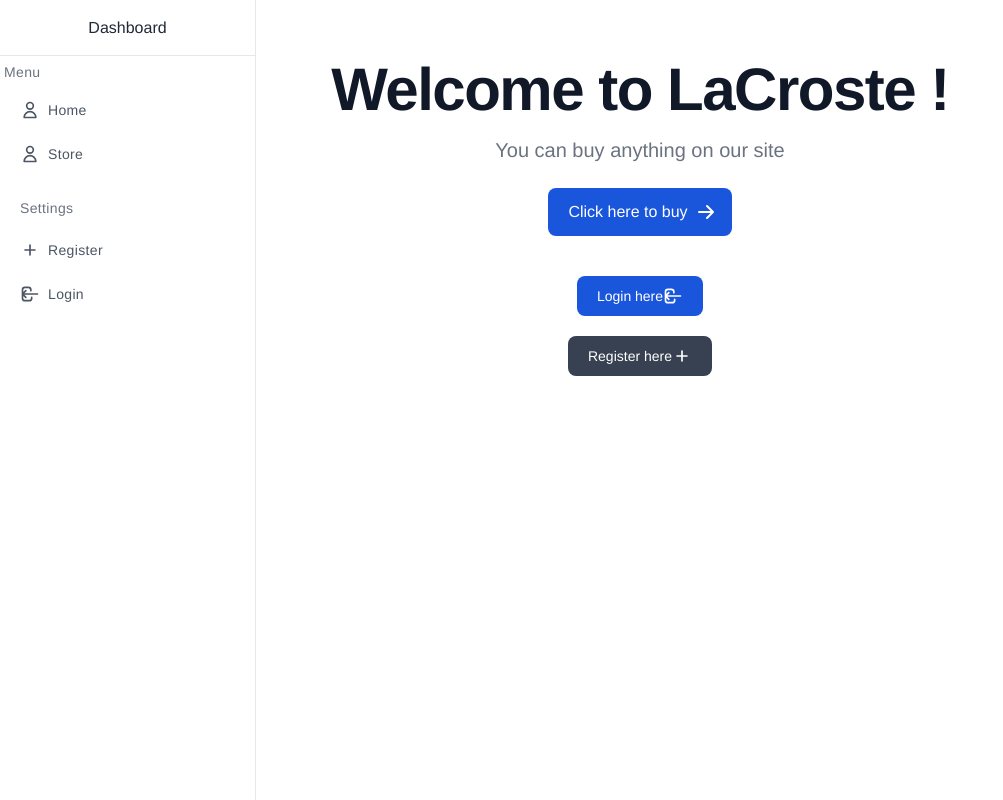
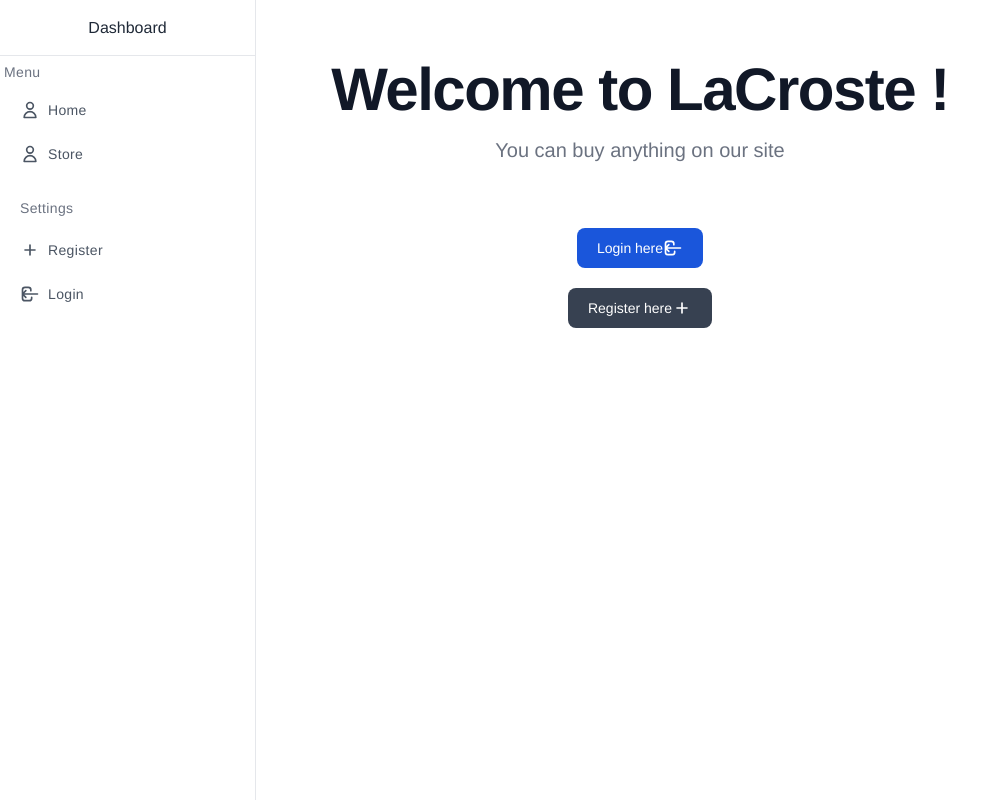
Before and after one commit to AyakorK/Project_Vue.js, a Vue app in the folder admin_dashboard/: page / in a window 1280 px wide. Shown: the whole page, without its empty margins (0-1003 px from the left). Built offline with nearby package versions, Linux system fonts and the light colour scheme; no server answers; what tw-elements would draw is missing.

Commit message:
Printing button following if you're authenticated or not

```diff
--- a/admin_dashboard/src/components/HomeComponent/HomeComponent.html
+++ b/admin_dashboard/src/components/HomeComponent/HomeComponent.html
@@ -3,24 +3,27 @@
         <div class="content-center">
             <h1 class="mb-4 text-4xl font-extrabold tracking-tight leading-none text-gray-900 md:text-5xl lg:text-6xl dark:text-white">Welcome to LaCroste !</h1>
             <p class="mb-6 text-lg font-normal text-gray-500 lg:text-xl sm:px-16 xl:px-48 dark:text-gray-400">You can buy anything on our site</p>
-            <router-link to="/store" href="#" class="inline-flex justify-center items-center py-3 px-5 text-base font-medium text-center text-white bg-blue-700 rounded-lg hover:bg-blue-800 focus:ring-4 focus:ring-blue-300 dark:focus:ring-blue-900">
+            <router-link v-if="isAuthenticated()" to="/store" href="#" class="inline-flex justify-center items-center py-3 px-5 text-base font-medium text-center text-white bg-blue-700 rounded-lg hover:bg-blue-800 focus:ring-4 focus:ring-blue-300 dark:focus:ring-blue-900">
                 Click here to buy
                 <svg class="ml-2 -mr-1 w-5 h-5" fill="currentColor" viewBox="0 0 20 20" xmlns="http://www.w3.org/2000/svg"><path fill-rule="evenodd" d="M10.293 3.293a1 1 0 011.414 0l6 6a1 1 0 010 1.414l-6 6a1 1 0 01-1.414-1.414L14.586 11H3a1 1 0 110-2h11.586l-4.293-4.293a1 1 0 010-1.414z" clip-rule="evenodd"></path></svg>
             </router-link>
 
         </div>
+        <div v-if="!isAuthenticated()">
             <div class="pt-10 content-center">
-            <router-link to="/login"  class="text-white bg-blue-700 hover:bg-blue-800 focus:ring-4 focus:outline-none focus:ring-blue-300 font-medium rounded-lg text-sm px-5 py-2.5 text-center inline-flex items-center dark:bg-blue-600 dark:hover:bg-blue-700 dark:focus:ring-blue-800">
+                <router-link to="/login" class="text-white bg-blue-700 hover:bg-blue-800 focus:ring-4 focus:outline-none focus:ring-blue-300 font-medium rounded-lg text-sm px-5 py-2.5 text-center inline-flex items-center dark:bg-blue-600 dark:hover:bg-blue-700 dark:focus:ring-blue-800">
                     Login here
                     <svg class="w-5 h-5" fill="none" stroke="currentColor" viewBox="0 0 24 24" xmlns="http://www.w3.org/2000/svg"><path stroke-linecap="round" stroke-linejoin="round" stroke-width="2" d="M7 16l-4-4m0 0l4-4m-4 4h18m-7 4v1a3 3 0 01-3 3H6a3 3 0 01-3-3V7a3 3 0 013-3h4a3 3 0 013 3v1"></path></svg>
                 </router-link>
             </div>
             <div class="pt-5 content-center">
-            <router-link to="/register"  class="text-white bg-gray-700 hover:bg-gray-800 focus:ring-4 focus:outline-none focus:ring-blue-300 font-medium rounded-lg text-sm px-5 py-2.5 text-center inline-flex items-center dark:bg-blue-600 dark:hover:bg-blue-700 dark:focus:ring-blue-800">
+                <router-link to="/register" class="text-white bg-gray-700 hover:bg-gray-800 focus:ring-4 focus:outline-none focus:ring-blue-300 font-medium rounded-lg text-sm px-5 py-2.5 text-center inline-flex items-center dark:bg-blue-600 dark:hover:bg-blue-700 dark:focus:ring-blue-800">
                     Register here
                     <svg class="w-5 h-5" fill="none" stroke="currentColor" viewBox="0 0 24 24" xmlns="http://www.w3.org/2000/svg"><path stroke-linecap="round" stroke-linejoin="round" stroke-width="2" d="M12 6v6m0 0v6m0-6h6m-6 0H6"></path></svg>
 
                 </router-link>
             </div>
         </div>
+
     </div>
+</div>
--- a/admin_dashboard/src/components/HomeComponent/HomeComponent.vue
+++ b/admin_dashboard/src/components/HomeComponent/HomeComponent.vue
@@ -6,6 +6,15 @@
   name: 'HelloWorld',
   props: {
     msg: String
+  },
+  methods: {
+    isAuthenticated() {
+      if (sessionStorage.getItem('token') != null) {
+        return true;
+      } else {
+        return false;
+      }
+    },
   }
 }
 </script>
```
Lines whose indentation alone changed are shown as unchanged.
